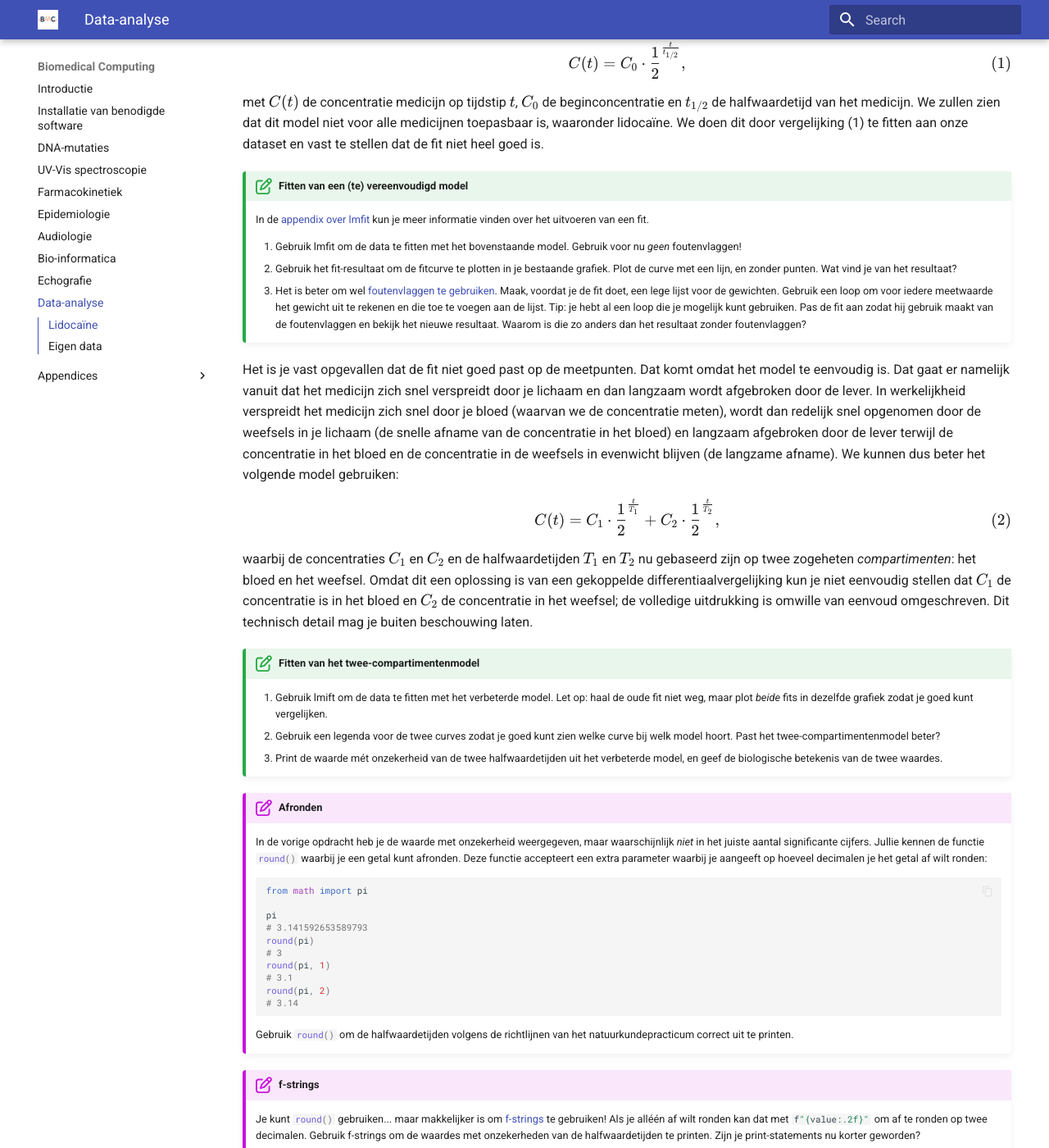
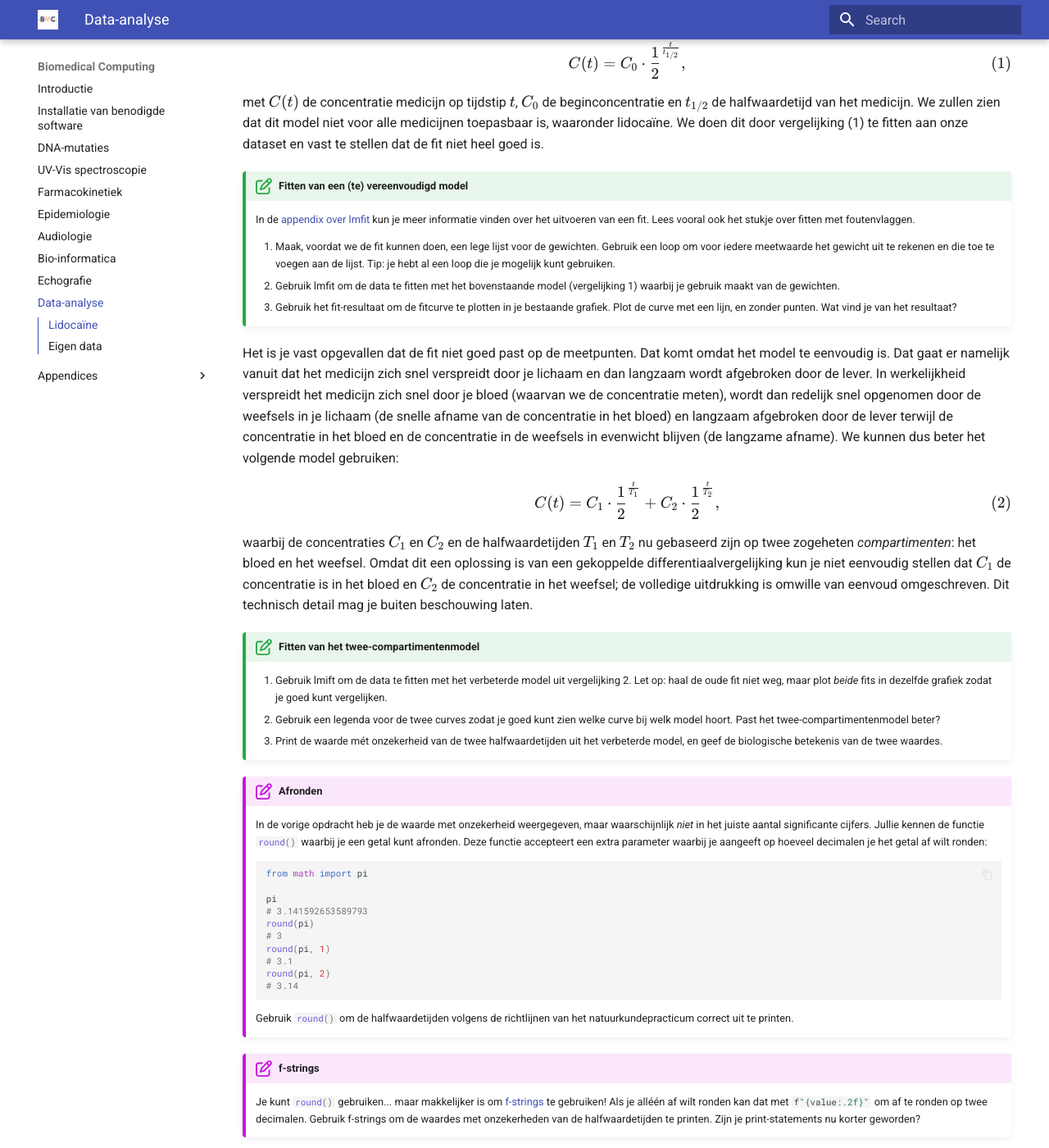
Before and after one commit to NatuurkundePracticumAmsterdam/biomedicalcomputing, an MkDocs documentation site: the page built from docs/data-analyse.md, in a window 1280 px wide and 1400 px high, scrolled down 1748 px. Shown: the whole window at 82% size. Built offline with MkDocs 1.6.1 and Material for MkDocs 9.7.7, drawn with Linux system fonts in a browser that asks for light colours.

Commit message:
Fit meteen met foutenvlaggen

```diff
--- a/docs/data-analyse.md
+++ b/docs/data-analyse.md
@@ -42,11 +42,11 @@ met $C(t)$ de concentratie medicijn op tijdstip $t$, $C_0$ de beginconcentratie
 
 !!! opdracht-basis "Fitten van een (te) vereenvoudigd model"
 
-    In de [appendix over lmfit](package-lmfit.md) kun je meer informatie vinden over het uitvoeren van een fit.
+    In de [appendix over lmfit](package-lmfit.md) kun je meer informatie vinden over het uitvoeren van een fit. Lees vooral ook het stukje over fitten met foutenvlaggen.
 
-    1. Gebruik lmfit om de data te fitten met het bovenstaande model. Gebruik voor nu _geen_ foutenvlaggen!
+    1. Maak, voordat we de fit kunnen doen, een lege lijst voor de gewichten. Gebruik een loop om voor iedere meetwaarde het gewicht uit te rekenen en die toe te voegen aan de lijst. Tip: je hebt al een loop die je mogelijk kunt gebruiken.
+    1. Gebruik lmfit om de data te fitten met het bovenstaande model (vergelijking 1) waarbij je gebruik maakt van de gewichten.
     1. Gebruik het fit-resultaat om de fitcurve te plotten in je bestaande grafiek. Plot de curve met een lijn, en zonder punten. Wat vind je van het resultaat?
-    1. Het is beter om wel [foutenvlaggen te gebruiken](package-lmfit.md#een-fit-met-foutenvlaggen). Maak, voordat je de fit doet, een lege lijst voor de gewichten. Gebruik een loop om voor iedere meetwaarde het gewicht uit te rekenen en die toe te voegen aan de lijst. Tip: je hebt al een loop die je mogelijk kunt gebruiken. Pas de fit aan zodat hij gebruik maakt van de foutenvlaggen en bekijk het nieuwe resultaat. Waarom is die zo anders dan het resultaat zonder foutenvlaggen?
 
 Het is je vast opgevallen dat de fit niet goed past op de meetpunten. Dat komt omdat het model te eenvoudig is. Dat gaat er namelijk vanuit dat het medicijn zich snel verspreidt door je lichaam en dan langzaam wordt afgebroken door de lever. In werkelijkheid verspreidt het medicijn zich snel door je bloed (waarvan we de concentratie meten), wordt dan redelijk snel opgenomen door de weefsels in je lichaam (de snelle afname van de concentratie in het bloed) en langzaam afgebroken door de lever terwijl de concentratie in het bloed en de concentratie in de weefsels in evenwicht blijven (de langzame afname). We kunnen dus beter het volgende model gebruiken:
 \begin{equation}
@@ -56,7 +56,7 @@ waarbij de concentraties $C_1$ en $C_2$ en de halfwaardetijden $T_1$ en $T_2$ nu
 
 !!! opdracht-basis "Fitten van het twee-compartimentenmodel"
 
-    1. Gebruik lmift om de data te fitten met het verbeterde model. Let op: haal de oude fit niet weg, maar plot _beide_ fits in dezelfde grafiek zodat je goed kunt vergelijken.
+    1. Gebruik lmift om de data te fitten met het verbeterde model uit vergelijking 2. Let op: haal de oude fit niet weg, maar plot _beide_ fits in dezelfde grafiek zodat je goed kunt vergelijken.
     1. Gebruik een legenda voor de twee curves zodat je goed kunt zien welke curve bij welk model hoort. Past het twee-compartimentenmodel beter?
     1. Print de waarde mét onzekerheid van de twee halfwaardetijden uit het verbeterde model, en geef de biologische betekenis van de twee waardes.
 
```
